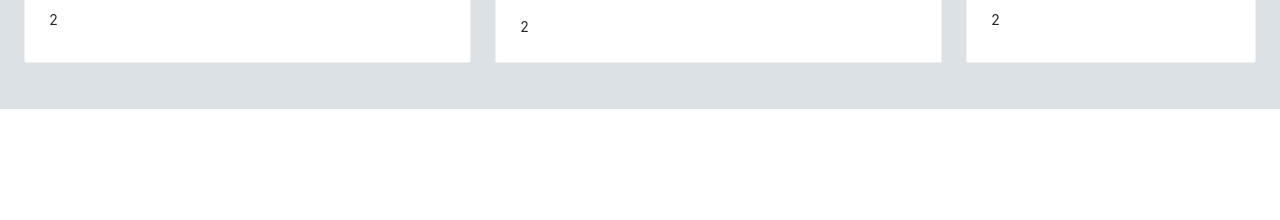
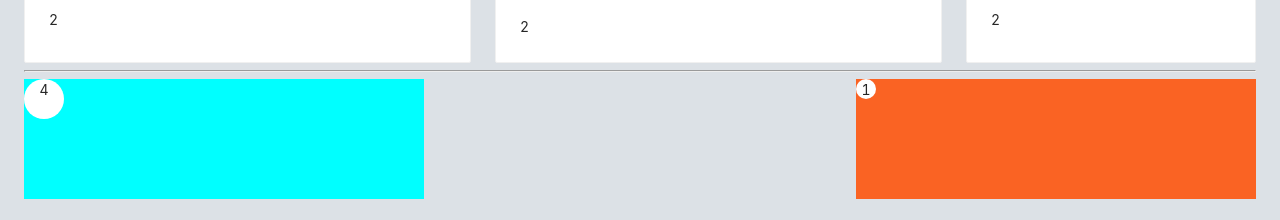
Before and after one commit to Tanguncle/test-project, a React app: page / in a window 1280 px wide. Shown: the part 691-911 px from the top of the page. Before the commit the page ends 800 px from the top, so only its background shows below. Built offline with nearby package versions, Linux system fonts and the light colour scheme.

Commit message:
feat: 完成方法封装

```diff
--- a/package.json
+++ b/package.json
@@ -40,6 +40,7 @@
     "browserslist": "^4.18.1",
     "camelcase": "^6.2.1",
     "case-sensitive-paths-webpack-plugin": "^2.4.0",
+    "classnames": "^2.5.1",
     "css-loader": "^6.5.1",
     "css-minimizer-webpack-plugin": "^3.2.0",
     "dotenv": "^10.0.0",
--- a/src/App.tsx
+++ b/src/App.tsx
@@ -6,6 +6,7 @@ import { HistoryLine } from "./components/HistoryLine";
 import HoverBlcok from "./components/HoverBlcok";
 
 import "./App.css";
+import HoverDiabled from "./components/HoverDiabled";
 import { InfoCard } from "./components/InfoCard";
 
 function App() {
@@ -52,6 +53,8 @@ function App() {
       <HistoryLine />
       <hr />
       <InfoCard />
+      <hr />
+      <HoverDiabled />
     </div>
   );
 }
--- /dev/null
+++ b/src/components/HoverDiabled/index.less
@@ -0,0 +1,54 @@
+.hover-container {
+  height: 120px;
+  display: flex;
+  justify-content: space-between;
+
+  .child-one {
+    width: 400px;
+    height: 100%;
+    min-height: 100%;
+    background-color: aqua;
+
+    &:hover {
+      background-color: cyan;
+    }
+  }
+
+  .child-four {
+    width: 40px;
+    height: 40px;
+    border-radius: 50%;
+    background-color: white;
+  }
+
+  .child-inift {
+    width: 400px;
+    height: 100%;
+    background-color: #fa6323;
+  }
+  .test {
+    width: 20px;
+    height: 20px;
+    border-radius: 50%;
+    background-color: #fff;
+
+    &:hover {
+      cursor: not-allowed;
+      background-color: green;
+    }
+  }
+}
+
+.showHover {
+  &:hover {
+    position: relative;
+    background-color: pink;
+    cursor: pointer;
+    &::after {
+      content: "点击查看更多";
+      position: absolute;
+      left: var(--offset-left);
+      top: var(--offset-top);
+    }
+  }
+}
--- /dev/null
+++ b/src/components/HoverDiabled/index.tsx
@@ -0,0 +1,59 @@
+import { useMouse } from "ahooks";
+import classNames from "classnames";
+import React from "react";
+import "./index.less";
+
+export const HoverDiabled: React.FC<any> = (props) => {
+  console.log(props);
+  const [safeHover, setSafeHover] = React.useState(true);
+  const unSafeDomClassName = ["test", "child-one"];
+  const container = React.useRef(null);
+  const mouse = useMouse(container.current);
+  console.log("%c Line:12 🍋 mouse", "color:#42b983", mouse);
+  React.useEffect(() => {
+    container.current.addEventListener("mouseover", (event) => {
+      console.log(
+        "%c Line:13 🥓 event.target.classNames",
+        "color:#7f2b82",
+        event.target.className
+      );
+      if (
+        unSafeDomClassName.some((item) =>
+          event.target.className?.includes(item)
+        )
+      ) {
+        setSafeHover(false);
+      } else {
+        setSafeHover(true);
+      }
+    });
+  }, []);
+  return (
+    <div
+      className={classNames("hover-container", { showHover: safeHover })}
+      ref={container}
+      style={
+        safeHover
+          ? ({
+              "--offset-left": mouse.elementX + 20 + "px",
+              "--offset-top": mouse.elementY + "px",
+            } as any)
+          : {}
+      }
+    >
+      <div className="child-one test-1">
+        <div className="child-two test-2">
+          <div className="child-three">
+            <div className="child-four">4</div>
+          </div>
+        </div>
+      </div>
+      <div className="child-inift">
+        <div className="inift-other">
+          <div className="test">1</div>
+        </div>
+      </div>
+    </div>
+  );
+};
+export default HoverDiabled;
```
Also changed, not shown: 1 other file (tests, documents, lock files or other folders).
